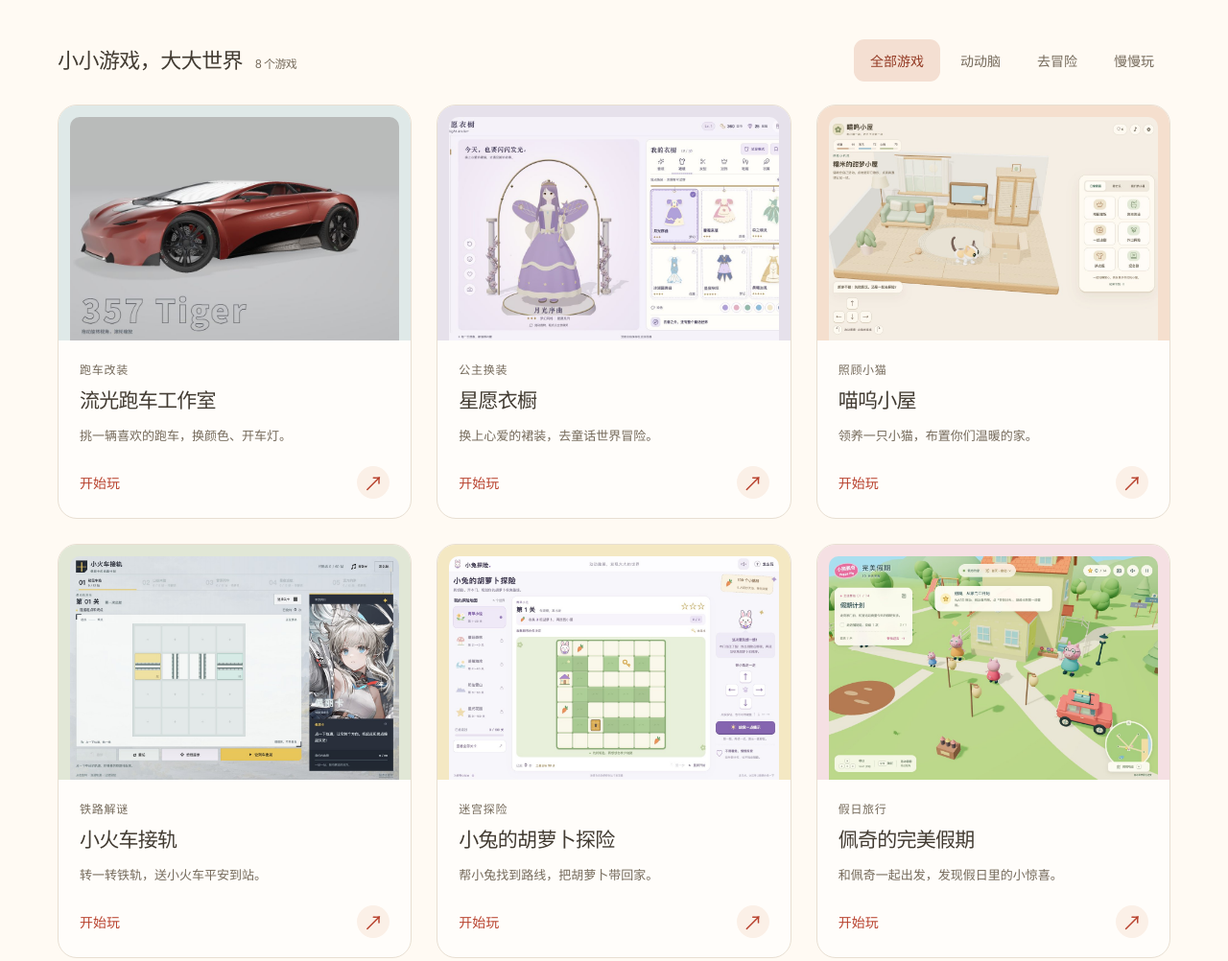
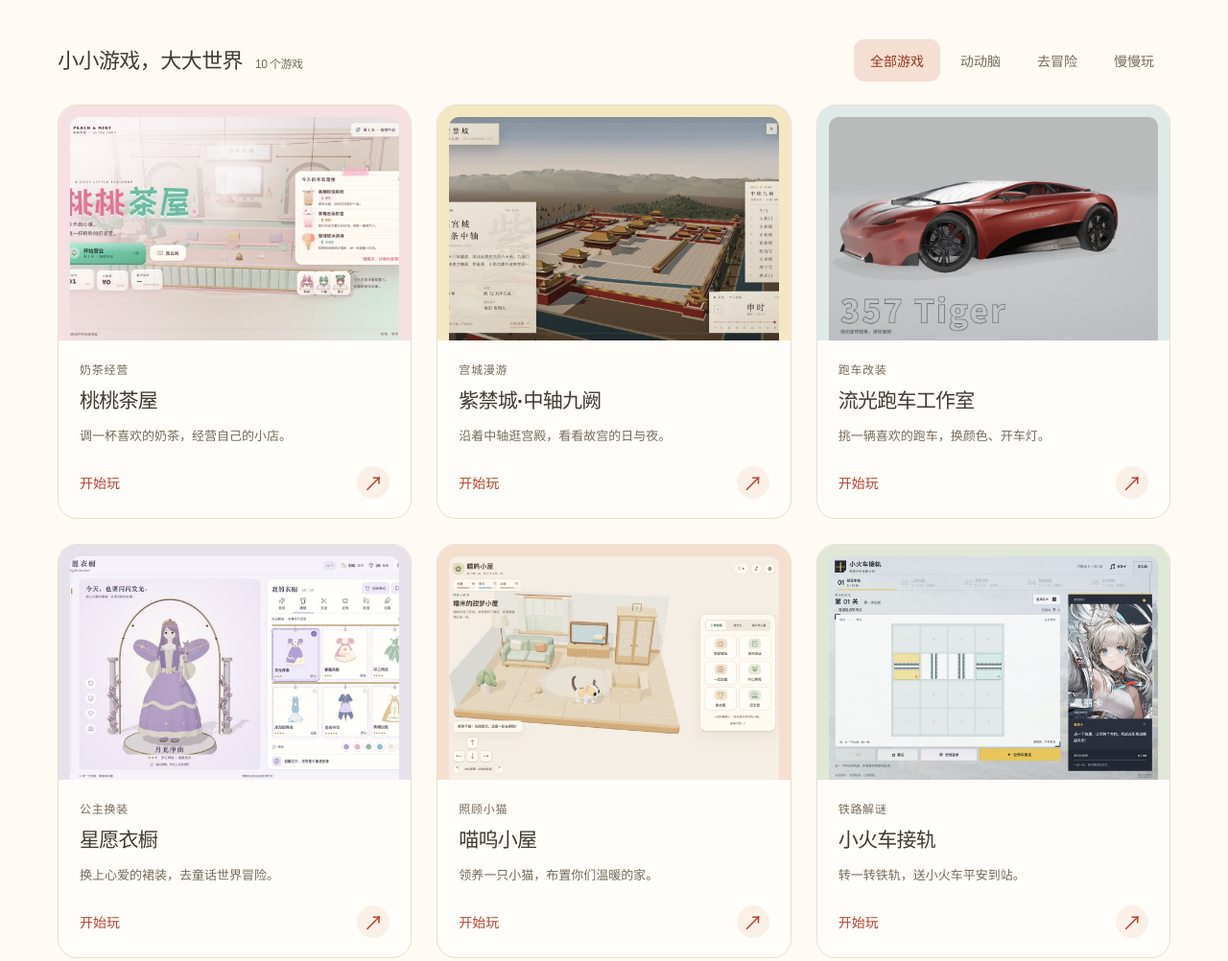
Before and after one commit to leeweir/cocoplayroom, a website: page index.html in a window 1280 px wide. Shown: the part 542-1544 px from the top of the page at 96% size. Drawn offline with Linux system fonts and the light colour scheme.

Commit message:
Add Peach Tea Shop and Forbidden City to the game entrance

```diff
--- a/app.js
+++ b/app.js
@@ -1,4 +1,4 @@
-import { games } from './games.js?v=20261017-supercar';
+import { games } from './games.js?v=20261018-new-games';
 import { trackGameClick } from './analytics.js';
 
 const grid = document.querySelector('#game-grid');
--- a/games.js
+++ b/games.js
@@ -1,6 +1,26 @@
 // 新游戏只需要在这里添加一项，并把封面放进 assets/。
 // id 保持不变，方便识别上次打开的游戏。
 export const games = [
+  {
+    id: 'cocoshop',
+    title: '桃桃茶屋',
+    description: '调一杯喜欢的奶茶，经营自己的小店。',
+    category: 'relax',
+    label: '奶茶经营',
+    color: 'pink',
+    image: 'assets/cocoshop.jpg',
+    url: 'https://leeweir.github.io/cocoshop/',
+  },
+  {
+    id: 'forbidden-city-axis',
+    title: '紫禁城·中轴九阙',
+    description: '沿着中轴逛宫殿，看看故宫的日与夜。',
+    category: 'adventure',
+    label: '宫城漫游',
+    color: 'butter',
+    image: 'assets/forbidden-city-axis.jpg',
+    url: 'https://leeweir.github.io/forbidden-city-axis/',
+  },
   {
     id: 'supercar',
     title: '流光跑车工作室',
--- a/index.html
+++ b/index.html
@@ -4,7 +4,7 @@
     <meta charset="UTF-8" />
     <meta name="viewport" content="width=device-width, initial-scale=1" />
     <meta name="theme-color" content="#fffaf3" />
-    <meta name="description" content="可可的游戏小屋，爸爸做的小游戏都在这里。跑车改装、公主换装、照顾小猫、开动火车、迷宫探险，选一个就出发！" />
+    <meta name="description" content="可可的游戏小屋，爸爸做的小游戏都在这里。经营奶茶店、漫游故宫、改装跑车、换装与探险，选一个就出发！" />
     <title>可可的游戏小屋</title>
     <link rel="icon" href="assets/favicon.svg" type="image/svg+xml" />
     <link rel="stylesheet" href="style.css?v=1" />
@@ -16,7 +16,7 @@
       data-exclude-search="true"
       data-exclude-hash="true"
     ></script>
-    <script type="module" src="app.js?v=20261017-supercar"></script>
+    <script type="module" src="app.js?v=20261018-new-games"></script>
   </head>
   <body>
     <a class="skip-link" href="#games">跳到游戏列表</a>
@@ -61,6 +61,8 @@
         <noscript>
           <p>点下面的名字就可以进入游戏：</p>
           <ul class="fallback-links">
+            <li><a href="https://leeweir.github.io/cocoshop/">桃桃茶屋</a></li>
+            <li><a href="https://leeweir.github.io/forbidden-city-axis/">紫禁城·中轴九阙</a></li>
             <li><a href="https://leeweir.github.io/supercar/">流光跑车工作室</a></li>
             <li><a href="https://leeweir.github.io/royal-closet/">星愿衣橱</a></li>
             <li><a href="https://leeweir.github.io/cococat/">喵呜小屋</a></li>
```
Also changed, not shown: README.md, assets/cocoshop.jpg (added), assets/forbidden-city-axis.jpg (added).
